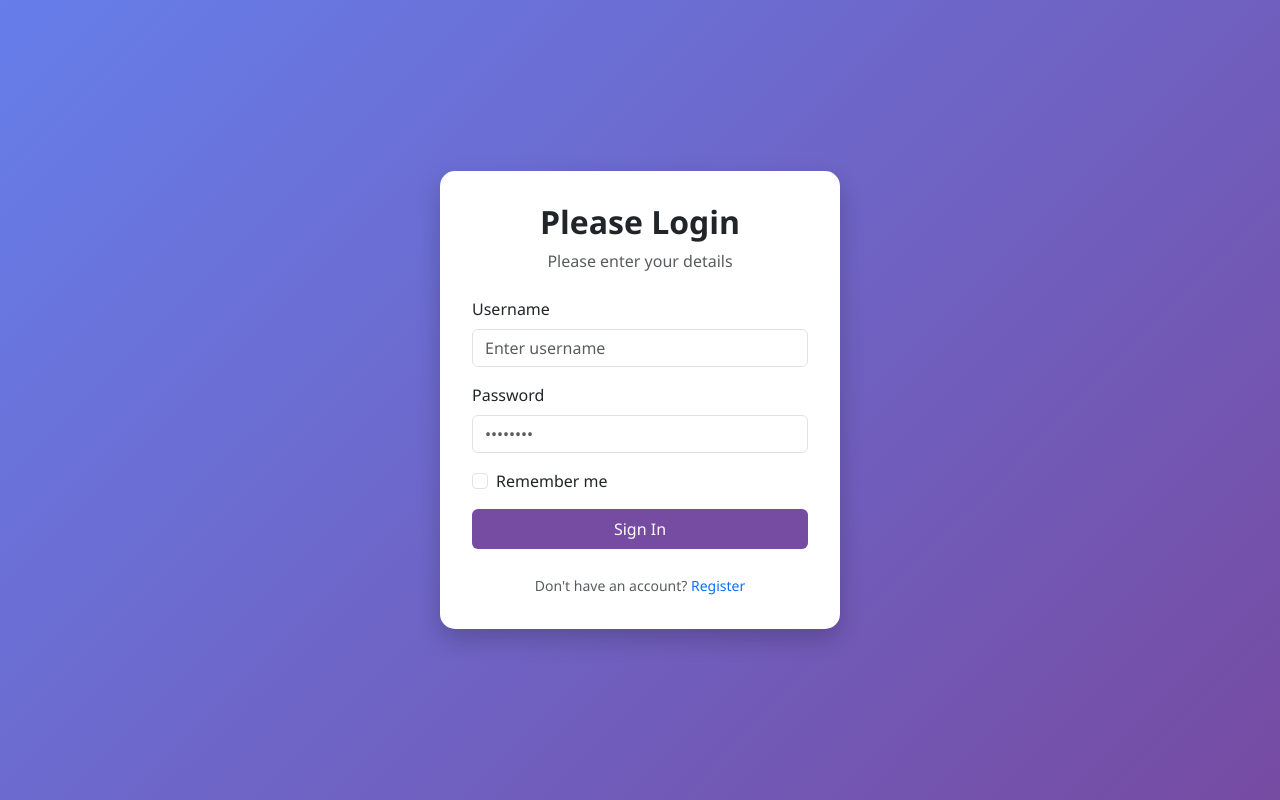
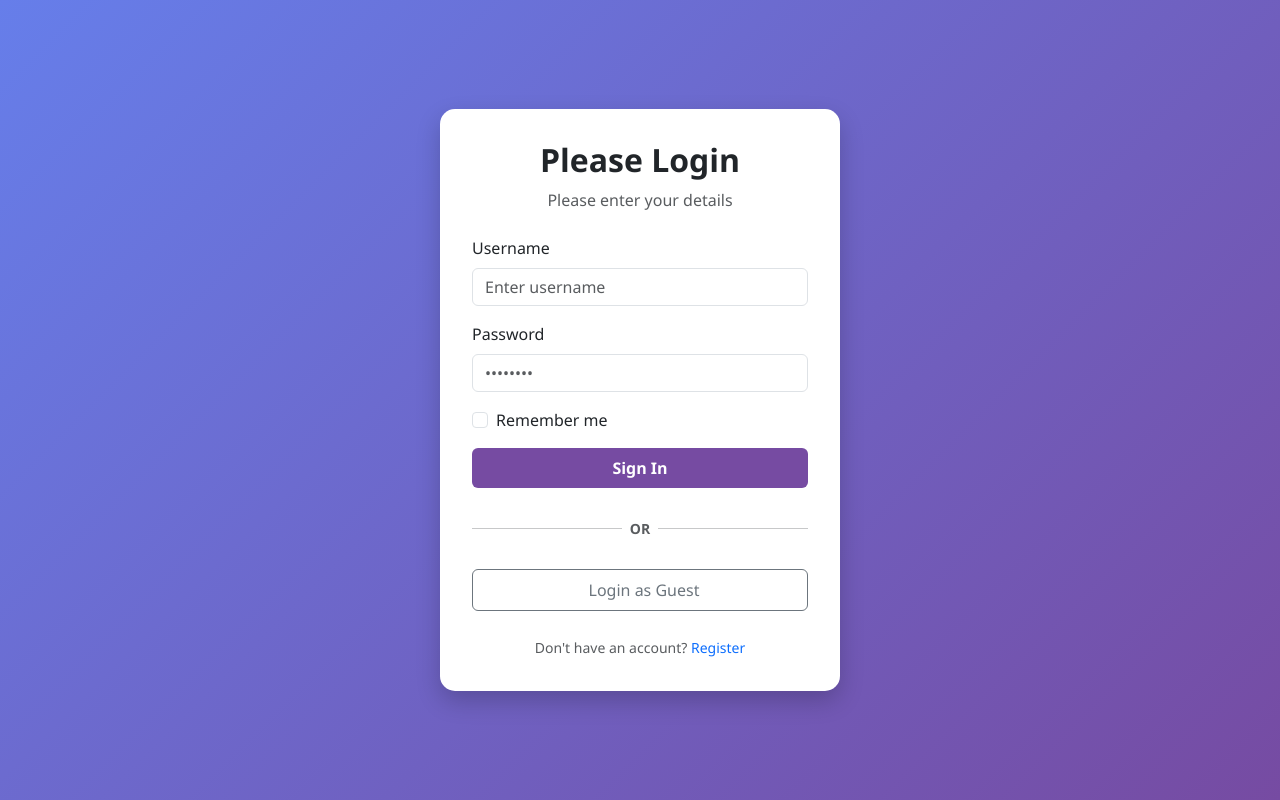
Before and after one commit to GeorgeStyl/Project-Birbou, a Django app: page /accounts/login/ in a window 1280 px wide. Run offline with Django 5.2, Linux system fonts and the light colour scheme; parts of the project's set-up code (start-up, migrations or seed data) failed here and were passed over.

Commit message:
Added guest role

```diff
--- a/accounts/urls.py
+++ b/accounts/urls.py
@@ -1,9 +1,13 @@
 from django.urls import path
 from .views import login_view, signup_view, logout_view
+from . import views
+from django.contrib.auth.models import User, Group
+
+
 
 urlpatterns = [
-    path("login/", login_view, name="login"),  # go to login view
-    path("register/", signup_view, name="register"),  # go to register view
-    path("logout/", logout_view, name="logout"),  # go to logout view, currently redirects to root which redirects
-                                                        # to login view
+    path('login/', views.login_view, name='login'),
+    path('signup/', views.signup_view, name='register'), # Άλλαξε το 'signup' σε 'register' εδώ
+    path('logout/', views.logout_view, name='logout'),
+    path('guest-login/', views.guest_login_view, name='guest_login'),
 ]
--- a/accounts/views.py
+++ b/accounts/views.py
@@ -1,7 +1,7 @@
 from django.shortcuts import render, redirect
 from django.contrib.auth import login, logout
 from django.contrib.auth.forms import AuthenticationForm
-from django.contrib.auth.models import Group
+from django.contrib.auth.models import Group, User
 from .forms import ExtendedSignupForm
 
 def signup_view(request):
@@ -15,7 +15,7 @@ def signup_view(request):
             user.groups.add(group)
 
             login(request, user)
-            return redirect('home') # Send into birbou_app
+            return redirect('home')
     else:
         form = ExtendedSignupForm()
     return render(request, "register.html", {"form": form})
@@ -34,3 +34,19 @@ def login_view(request):
 def logout_view(request):
     logout(request)
     return redirect('login')
+
+def guest_login_view(request):
+    user, created = User.objects.get_or_create(
+        username='guest_visitor',
+        defaults={
+            'first_name': 'Guest',
+            'last_name': 'User',
+            'email': 'guest@example.com'
+        }
+    )
+
+    guest_group, _ = Group.objects.get_or_create(name='guest')
+    user.groups.add(guest_group)
+
+    login(request, user)
+    return redirect('home')
--- a/birbou_app/templates/login.html
+++ b/birbou_app/templates/login.html
@@ -60,8 +60,21 @@
                 <label class="form-check-label" for="remember">Remember me</label>
             </div>
 
-            <button type="submit" class="btn btn-primary w-100 py-2">Sign In</button>
+            <button type="submit" class="btn btn-primary w-100 py-2 fw-bold">Sign In</button>
+
+            <div class="d-flex align-items-center my-4">
+                <hr class="flex-grow-1">
+                <span class="mx-2 text-muted small fw-bold">OR</span>
+                <hr class="flex-grow-1">
+            </div>
+
+            <a href="{% url 'guest_login' %}" class="btn btn-outline-secondary w-100 py-2">
+                <i class="bi bi-person-badge me-2"></i>Login as Guest
+            </a>
         </form>
+
+
+
 
         <div class="text-center mt-4">
             <small class="text-muted">Don't have an account? <a href="{% url 'register' %}" class="text-decoration-none">Register</a></small>
--- a/birbou_app/views.py
+++ b/birbou_app/views.py
@@ -1,7 +1,6 @@
 from django.shortcuts import render
 from django.contrib.auth.decorators import login_required
 
-# Αυτό το view θα δείχνει την αρχική σελίδα μετά το login
 @login_required(login_url='/accounts/login/')
 def home_view(request):
     return render(request, 'home.html')
--- a/myproject/settings.py
+++ b/myproject/settings.py
@@ -56,7 +56,7 @@ ROOT_URLCONF = 'myproject.urls'
 TEMPLATES = [
     {
         'BACKEND': 'django.template.backends.django.DjangoTemplates',
-        'DIRS': [BASE_DIR / 'templates'],  # <--- ΑΥΤΗ Η ΑΛΛΑΓΗ
+        'DIRS': [],
         'APP_DIRS': True,
         'OPTIONS': {
             'context_processors': [
```
Also changed, not shown: birbou_app/templates/home.html (renamed from birbou_app/templates/base.html).
